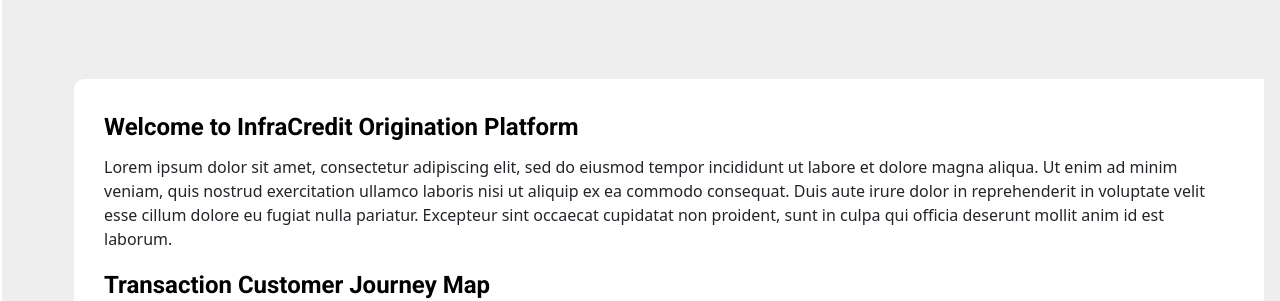
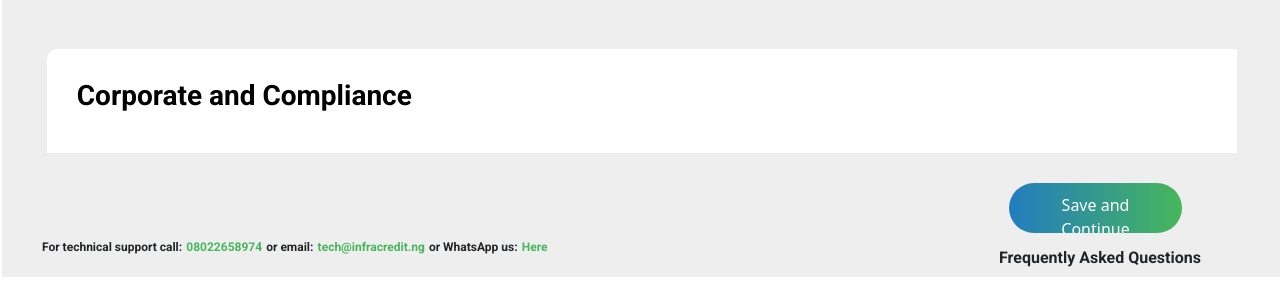
Before and after one commit to ccobasi/infracore, a Vue app: page / in a window 1280 px wide. Shown: the part 511-812 px from the top of the page. Built offline with nearby package versions, Linux system fonts and the light colour scheme; a web font is replaced by a local one.

Commit message:
create corporate compliance

```diff
--- /dev/null
+++ b/src/components/ReadinessAssessment/CorporateCompliance.vue
@@ -0,0 +1,40 @@
+<template>
+  <div class="origination">
+    <div class="title">
+      <h3>Corporate and Compliance</h3>
+    </div>
+
+  </div>
+</template>
+<style scoped>
+body,
+html {
+  margin: 0;
+  padding: 0;
+  overflow-x: hidden;
+}
+.origination {
+  max-width: 93%;
+  max-height: 100%;
+  padding: 30px;
+  margin: auto;
+  border-radius: 10px 0 0 0;
+  background: #fff;
+  overflow-y: hidden;
+}
+.title {
+  margin-bottom: 10px;
+  font-family: Roboto, sans-serif;
+  font-size: 24px;
+  font-weight: 600;
+  color: #000;
+}
+.origination p {
+  margin-top: 10px;
+}
+.diagram img {
+  max-width: 100%;
+  height: auto;
+  margin-top: 20px;
+}
+</style>
--- a/src/components/ReadinessAssessment/GuideLine.vue
+++ b/src/components/ReadinessAssessment/GuideLine.vue
@@ -19,8 +19,9 @@
   overflow-x: hidden;
 }
 .origination {
-  max-width: 100%;
+  max-width: 93%;
   max-height: 100%;
+  margin: auto;
   padding: 30px;
   border-radius: 10px 0 0 0;
   background: #fff;
--- a/src/components/Views/HomeView.vue
+++ b/src/components/Views/HomeView.vue
@@ -2,13 +2,15 @@
 import NavBar from '../Tab/NavBar.vue'
 import TabMenu from '../Tab/TabMenu.vue'
 import GuideLine from '../ReadinessAssessment/GuideLine.vue'
+import CorporateCompliance from '../ReadinessAssessment/CorporateCompliance.vue'
 </script>
 <template>
   <main>
     <NavBar />
     <TabMenu />
-    <div class="originate">
-      <GuideLine />
+    <!-- <GuideLine /> -->
+    <CorporateCompliance />
+
     <div class="save"><button>Save and Continue</button></div>
 
     <div class="question">
@@ -17,7 +19,6 @@
       </div>
       <div class="frequent">
         <button>Frequently Asked Questions</button>
-        </div>
       </div>
     </div>
 
@@ -67,6 +68,7 @@
   justify-content: space-between;
   opacity: 0px;
   margin-top: 60px;
+  margin: auto;
 }
 .support {
   width: 516px;
```
Lines whose indentation alone changed are shown as unchanged.
